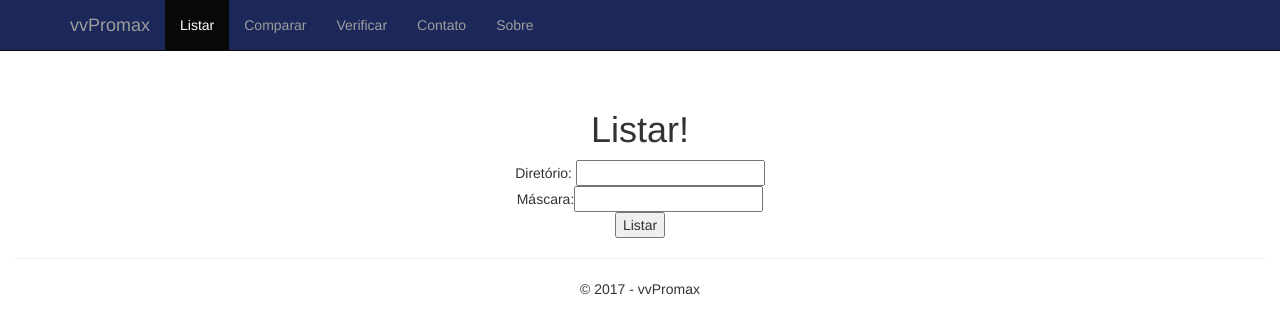
After one commit to llrocha/vvWEB, a Django app: page /listar/ in a window 1280 px wide. The commit adds this page. Shown: the top 334 px of the page. Run offline with Django 3.2, Linux system fonts and the light colour scheme; some libraries are stand-ins or nearby versions.

Commit message:
Forms test

```diff
--- a/vv/vv/urls.py
+++ b/vv/vv/urls.py
@@ -19,6 +19,7 @@ import vvPromax.views
 
 urlpatterns = [
     url(r'^$', vvPromax.views.home, name='home'),
+    url(r'^listar/$', vvPromax.views.listar, name='listar'),
     url(r'^verificar/$', vvPromax.views.verificar, name='verificar'),
     url(r'^comparar$', vvPromax.views.comparar, name='comparar'),
     url(r'^contato$', vvPromax.views.contato, name='contato'),
--- a/vv/vvPromax/templates/vvPromax/includes/menu.html
+++ b/vv/vvPromax/templates/vvPromax/includes/menu.html
@@ -11,15 +11,20 @@
       </div>
       <div id="navbar" class="collapse navbar-collapse">
         <ul class="nav navbar-nav">
+          {% ifequal menu 'listar' %}
+            <li class="active"><a href="/listar">Listar</a></li>
+          {% else %}
+            <li><a href="/listar">Listar</a></li>
+          {% endifequal %}
           {% ifequal menu 'comparar' %}
             <li class="active"><a href="/comparar">Comparar</a></li>
           {% else %}
             <li><a href="/comparar">Comparar</a></li>
           {% endifequal %}
           {% ifequal menu 'verificar' %}
-            <li class="active"><a href="/verificar">Verifica existência</a></li>
+            <li class="active"><a href="/verificar">Verificar</a></li>
           {% else %}
-            <li><a href="/verificar">Verifica existência</a></li>
+            <li><a href="/verificar">Verificar</a></li>
           {% endifequal %}
           {% ifequal menu 'contato' %}
             <li class="active"><a href="/contato">Contato</a></li>
--- /dev/null
+++ b/vv/vvPromax/templates/vvPromax/listar.html
@@ -0,0 +1,9 @@
+{% extends "vvPromax/layout.html" %}
+{% block content %}
+<h1>Listar!</h1>
+<form action="/listar/" method="get">
+    Diretório: <input type="text" name="d" value="{{ d }}"><br>
+    Máscara:<input type="text" name="f" value="{{ f }}"><br>
+    <input type="submit" name="Listar" value="Listar">
+</form>
+{% endblock %}
--- a/vv/vvPromax/templates/vvPromax/sobre.html
+++ b/vv/vvPromax/templates/vvPromax/sobre.html
@@ -1,4 +1,10 @@
 {% extends "vvPromax/layout.html" %}
 {% block content %}
 <h1>Sobre!</h1>
+PATH={{ request.path }}<br>
+GET_FULL_PATH={{ request.get_full_path }}<br>
+META=<br>
+{% for k, v in request.META.items %}
+{{ k }}={{ v }}<br>
+{% endfor %}
 {% endblock %}
--- a/vv/vvPromax/views.py
+++ b/vv/vvPromax/views.py
@@ -4,6 +4,12 @@ from django.shortcuts import render
 from django.http import HttpRequest, HttpResponse
 from datetime import datetime
 from vv import settings
+
+def valid_v(k, d):
+    if(k in d):
+        if(len(d[k])):
+            return 'RECEBIDO!'
+    return ''
 
 def home(request):
     """Renders the home page."""
@@ -19,17 +25,23 @@ def home(request):
         }
     )
 
-def comparar(request):
-    """Renders the comparar page."""
+def listar(request):
+    """Renders the verificar page."""
     assert isinstance(request, HttpRequest)
+
+    f = valid_v('f', request.GET)
+    d = valid_v('d', request.GET)
+
     return render(
         request,
-        'vvPromax/comparar.html',
+        'vvPromax/listar.html',
         {
-            'menu':'comparar',
+            'menu':'listar',
             'appname':'vvPromax',
-            'title':'Home Page',
+            'title':'Listar arquivos',
             'year':datetime.now().year,
+            'd': d,
+            'f': f,
         }
     )
 
@@ -42,7 +54,21 @@ def verificar(request):
         {
             'menu':'verificar',
             'appname':'vvPromax',
-            'title':'Home Page',
+            'title':'Verificar existência',
+            'year':datetime.now().year,
+        }
+    )
+
+def comparar(request):
+    """Renders the comparar page."""
+    assert isinstance(request, HttpRequest)
+    return render(
+        request,
+        'vvPromax/comparar.html',
+        {
+            'menu':'comparar',
+            'appname':'vvPromax',
+            'title':'Comparar pastas/arquivos',
             'year':datetime.now().year,
         }
     )
@@ -56,7 +82,7 @@ def contato(request):
         {
             'menu':'contato',
             'appname':'vvPromax',
-            'title':'Home Page',
+            'title':'Contato',
             'year':datetime.now().year,
         }
     )
@@ -70,8 +96,8 @@ def sobre(request):
         {
             'menu':'sobre',
             'appname':'vvPromax',
-            'title':'Home Page',
+            'title':'Sobre',
             'year':datetime.now().year,
-            'request':request.readlines()
+            'request':request,
         }
     )
```
Also changed, not shown: vv/vv/settings.py (line endings or trailing spaces).
